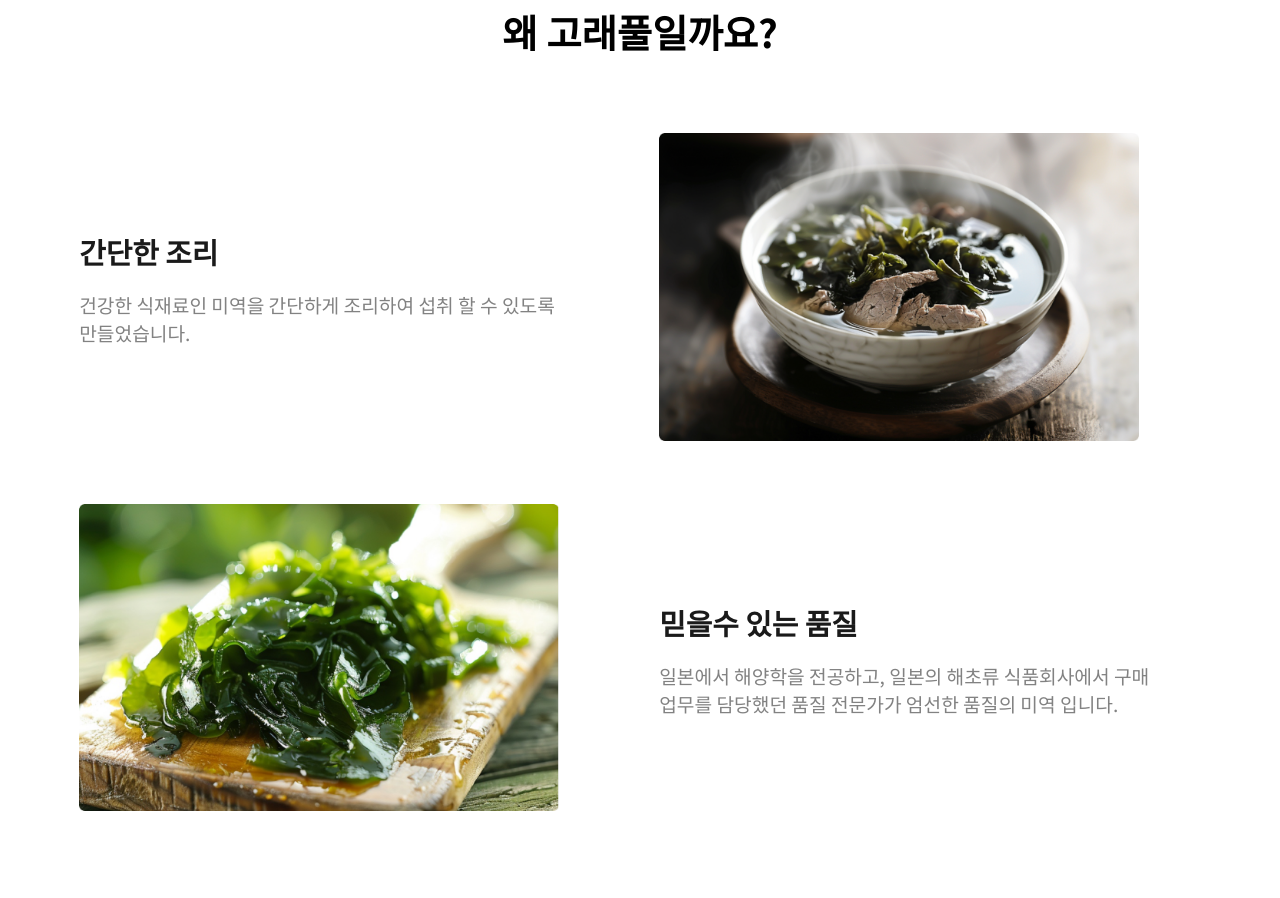
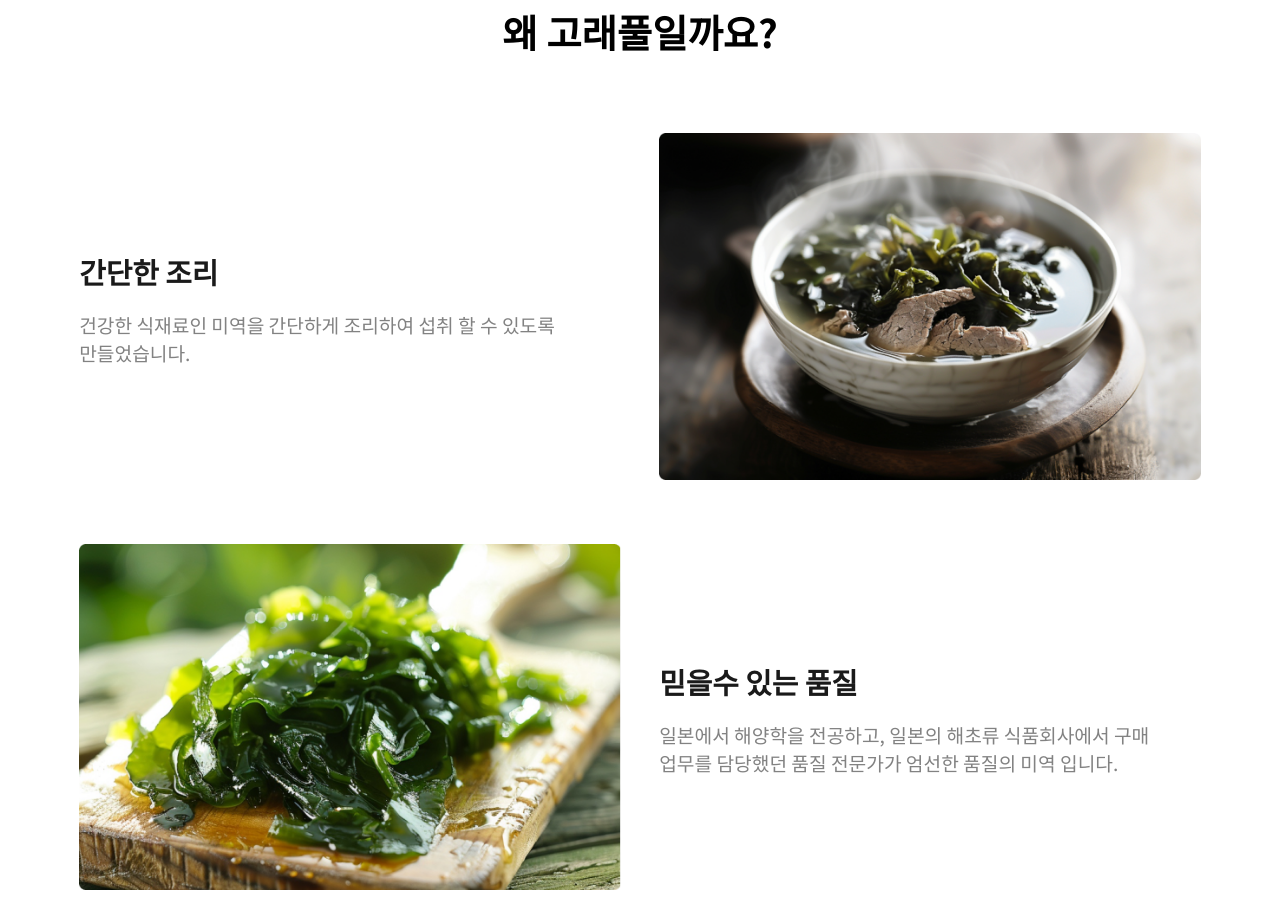
Before and after one commit to 2evergr/simlanding, a plain HTML site: page index.html in a window 1280 px wide. Shown: the part 6807-7705 px from the top of the page. Drawn offline with nearby package versions, Linux system fonts and the light colour scheme.

Commit message:
change css

```diff
--- a/css/style.scss
+++ b/css/style.scss
@@ -436,12 +436,13 @@ br.break-t {
       flex: 1; /* 각 div가 동일한 크기를 가지도록 */
       margin: 0 3.8rem; /* 각 div 사이에 여백을 설정 */
       margin: 10px 0; /* 세로 정렬 시 위아래 여백 */
+      width: 100%;
     }
 
     .img {
       img {
         width: 100%;
-        max-width: 480px;
+        // max-width: 542px;
       }
     }
     .text {
@@ -500,6 +501,7 @@ br.break-t {
   br.break-m {
     display: none;
   }
+
   br.break-t {
     display: inline;
   }
@@ -523,6 +525,7 @@ br.break-t {
       display: block;
     }
   }
+
   #story-section {
     background-image: url("../img/whale-grass/story/bg.png");
     background-repeat: no-repeat;
@@ -538,6 +541,11 @@ br.break-t {
       }
       .best-part {
         padding: 0 1.2rem;
+      }
+      .img {
+        img {
+          max-width: 542px;
+        }
       }
     }
   }
```
Also changed, not shown: css/style.css, 1 other file.
